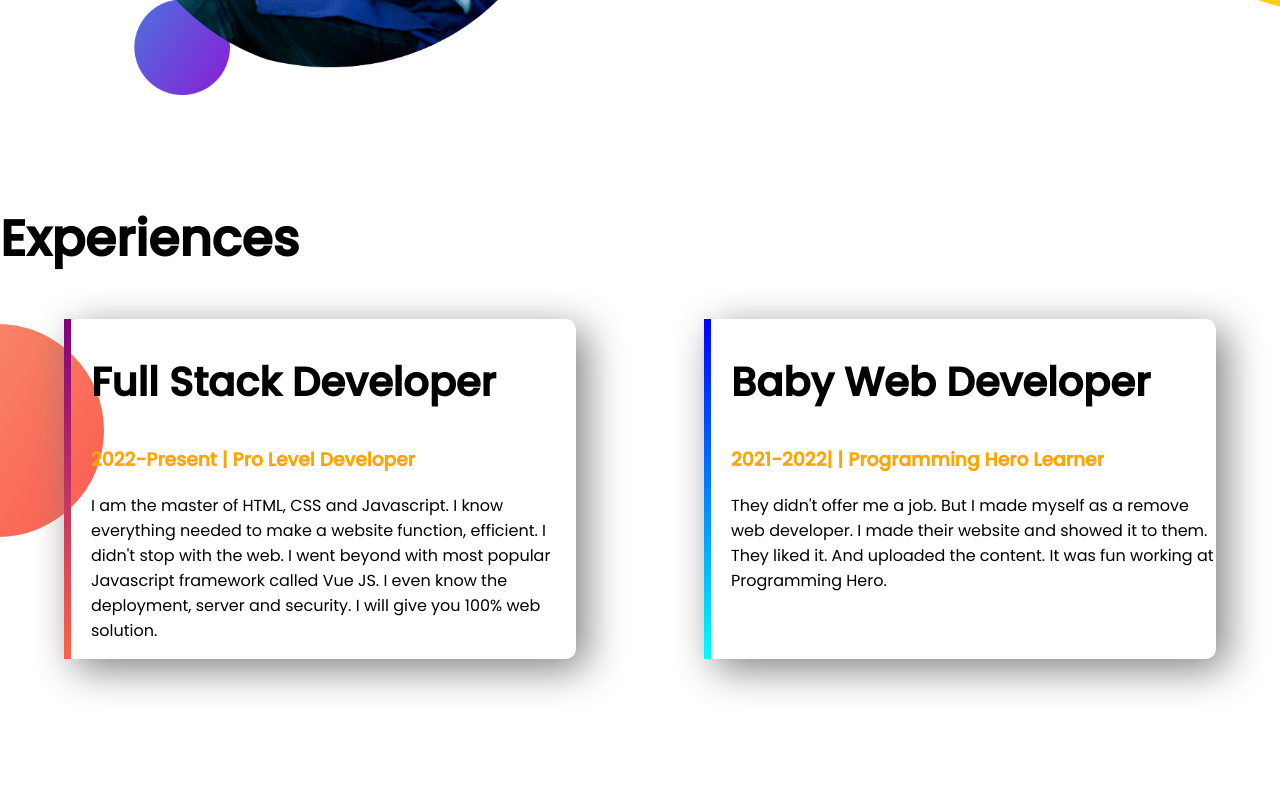
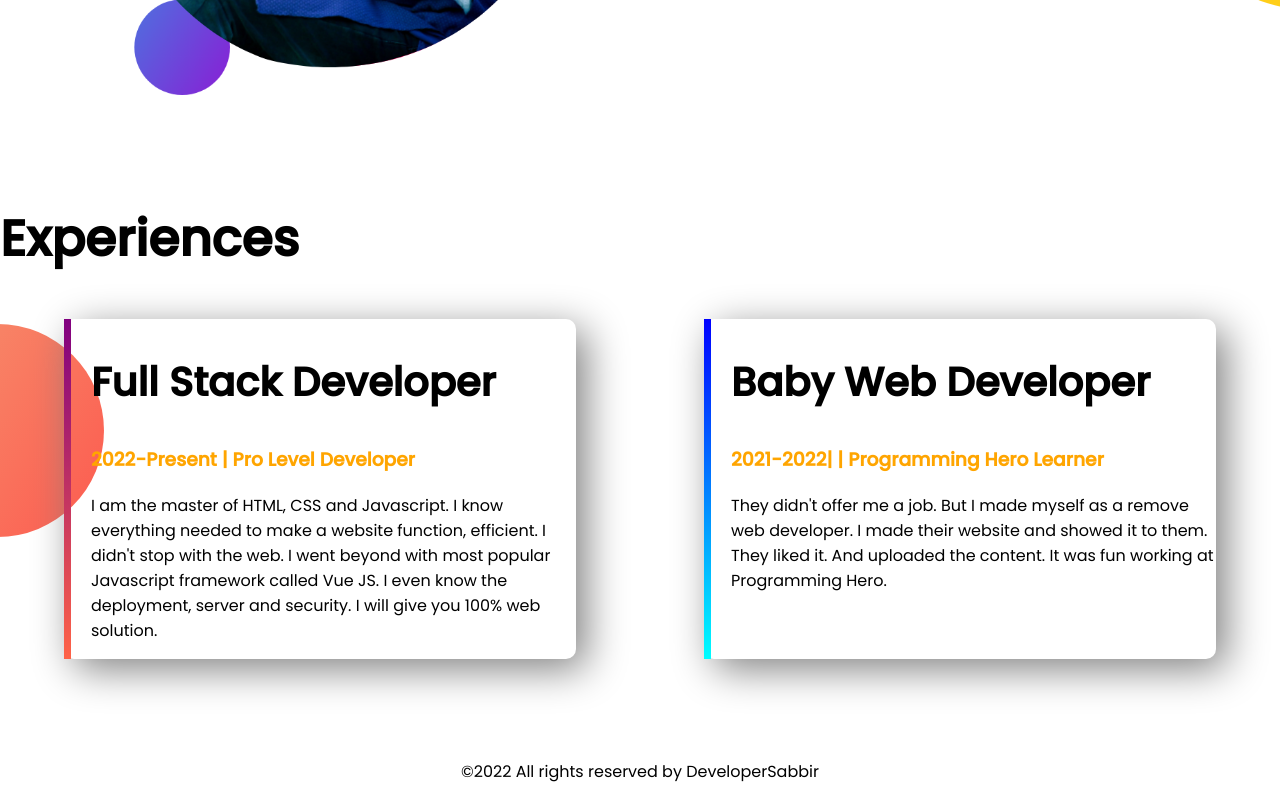
Before and after one commit to sabbirahamed25/developer-portfolio, a plain HTML site: page index.html in a window 1280 px wide. Shown: the part 1019-1819 px from the top of the page. Before the commit the page ends 1778 px from the top, so only its background shows below. Drawn offline with Linux system fonts and the light colour scheme.

Commit message:
style border and added footer

```diff
--- a/index.html
+++ b/index.html
@@ -52,4 +52,7 @@
         </div>
     </section>
 </body>
+<footer>
+    <p><span>&copy;</span>2022 All rights reserved by DeveloperSabbir </p>
+</footer>
 </html>
--- a/style.css
+++ b/style.css
@@ -63,3 +63,6 @@ h2{
     border-image: linear-gradient(blue,cyan);
     border-image-slice: 1;
 }
+footer p{
+    text-align: center;
+}
```
